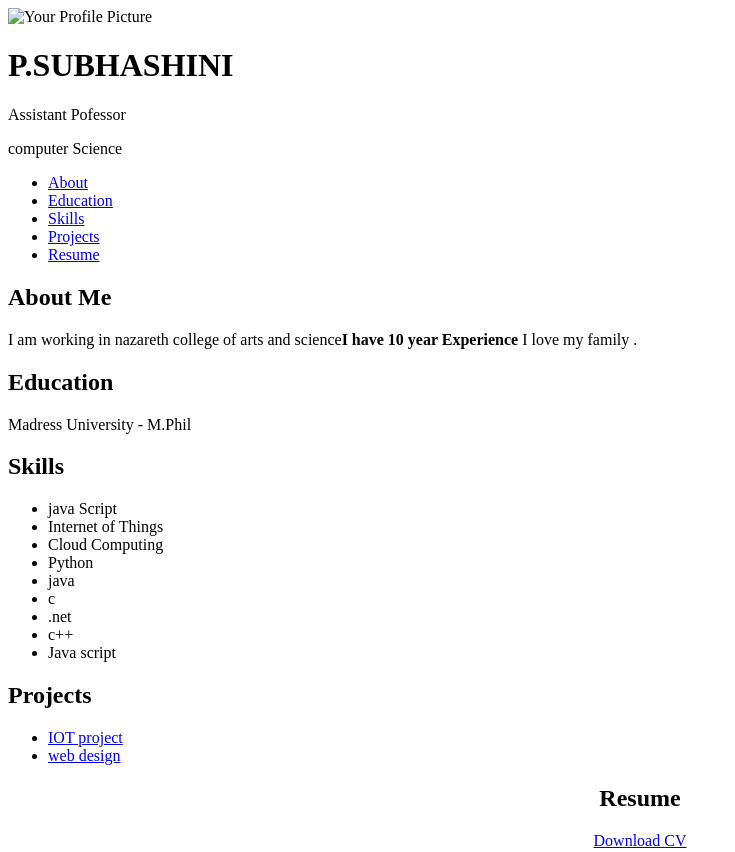
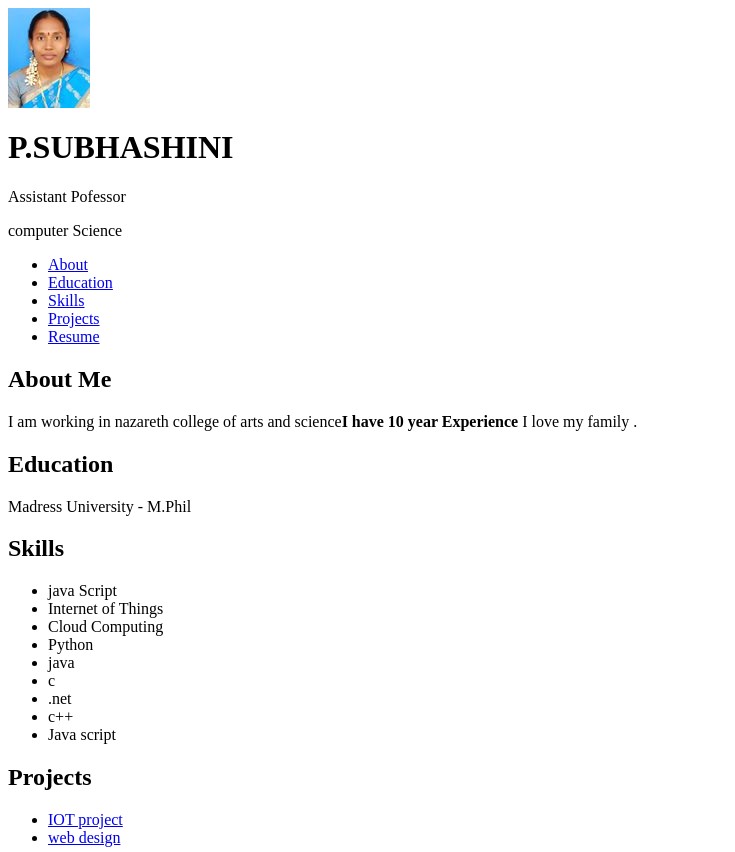
Before and after one commit to chengammal/subhashinigopi, a plain HTML site: page index.html in a window 1280 px wide. Shown: the top 852 px of the page, without its empty margins (0-735 px from the left). Drawn offline with Linux system fonts and the light colour scheme.

Commit message:
Update index.html

```diff
--- a/index.html
+++ b/index.html
@@ -5,7 +5,7 @@
 
             <!-- Add your profile picture here -->
 
-            <img src="./pic.jpg" alt="Your Profile Picture" class="profile-picture">
+            <img src="https://github.com/chengammal/subhashinigopi/blob/34c050f8b91317b1f2c837b030d2640fd85957d5/subhashini.jpg" Your Profile Picture class="profile-picture">
             <h1>P.SUBHASHINI</h1>
             <p>Assistant Pofessor</p>
             <p>computer Science</p>
```
